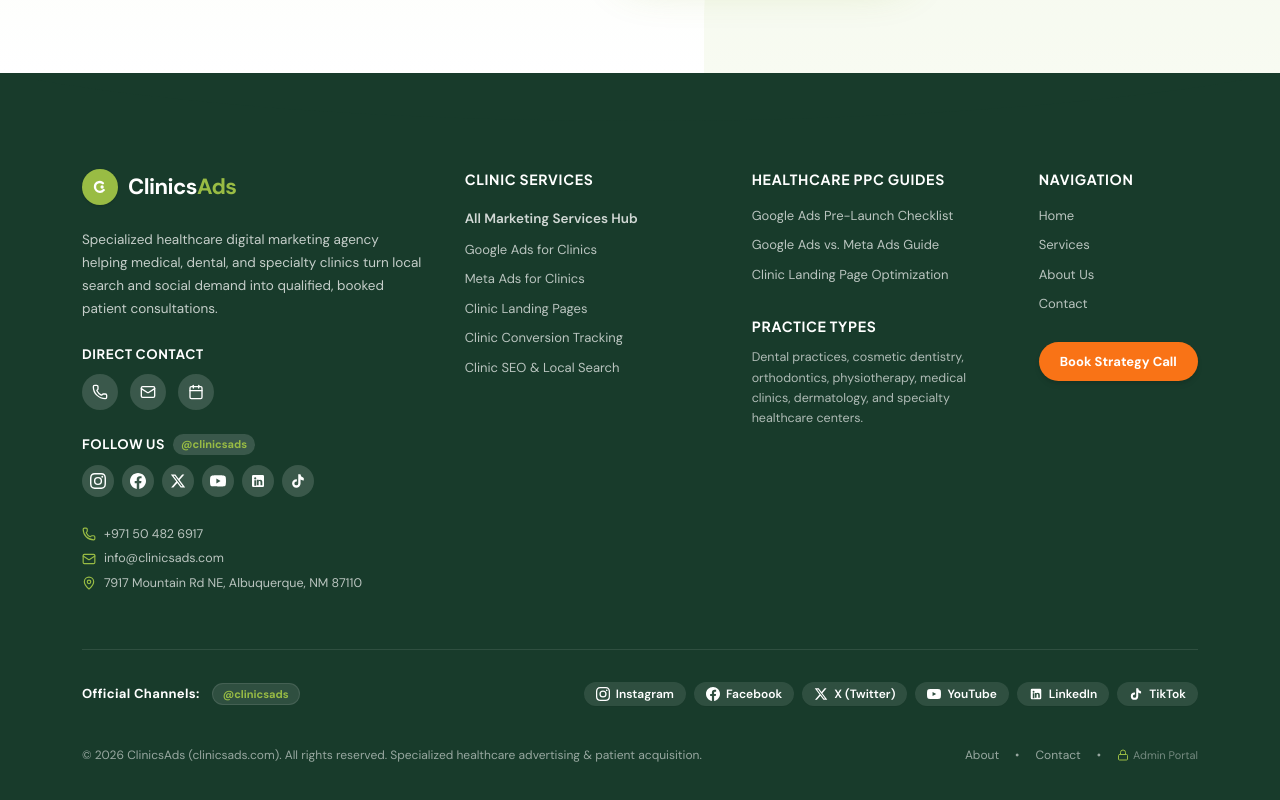
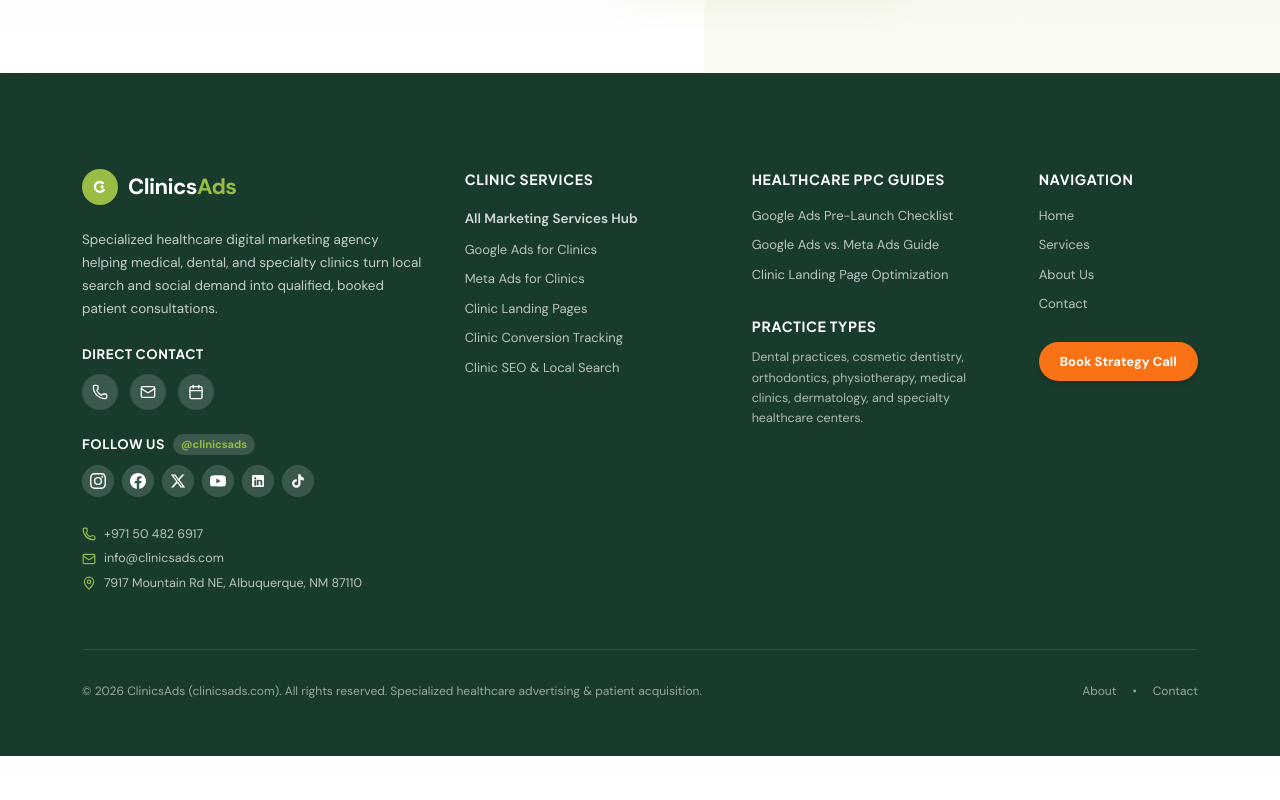
Before and after one commit to growlimomiraj/clinicsads, a React (Vite) app: page / in a window 1280 px wide. Shown: the part 4127-4927 px from the top of the page. After the commit the page ends 4883 px from the top, so only its background shows below. Built offline with nearby package versions, Linux system fonts and the light colour scheme.

Commit message:
fix(footer): hide redundant bottom social media bar and admin portal link

```diff
--- a/src/components/Footer.tsx
+++ b/src/components/Footer.tsx
@@ -1,5 +1,5 @@
 import React from 'react';
-import { Calendar, Mail, Phone, MapPin, ExternalLink, Lock } from 'lucide-react';
+import { Calendar, Mail, Phone, MapPin, ExternalLink } from 'lucide-react';
 import { SITE_CONFIG } from '../data/siteContent';
 import { BrandWordmark } from './BrandWordmark';
 import { Link } from './Link';
@@ -361,36 +361,8 @@
           </div>
         </div>
 
-        {/* Bottom Social Media Hub Bar with all 6 channels: Instagram, Facebook, X, YouTube, LinkedIn, TikTok */}
-        <div className="pt-8 pb-6 border-t border-white/10 flex flex-col sm:flex-row items-start sm:items-center justify-between gap-4">
-          <div className="flex items-center gap-3">
-            <span className="text-[13px] font-bold text-white tracking-wide">
-              Official Channels:
-            </span>
-            <span className="text-[11px] font-bold px-2.5 py-0.5 rounded-full bg-white/10 text-[#99BC44] border border-white/10">
-              @clinicsads
-            </span>
-          </div>
-
-          <div className="flex items-center flex-wrap gap-2">
-            {socialLinks.map((item) => (
-              <a
-                key={item.id}
-                href={item.url}
-                target="_blank"
-                rel="noopener noreferrer"
-                className="inline-flex items-center gap-1.5 px-3 py-1 rounded-full bg-white/10 hover:bg-[#F97316] text-white transition-all text-xs font-semibold hover:-translate-y-0.5 shadow-2xs"
-                title={`${item.name} (@clinicsads)`}
-              >
-                <span className="w-3.5 h-3.5 flex items-center justify-center">{item.icon}</span>
-                <span>{item.name}</span>
-              </a>
-            ))}
-          </div>
-        </div>
-
         {/* Bottom Copyright & Disclaimer Bar */}
-        <div className="pt-4 flex flex-col sm:flex-row items-start sm:items-center justify-between gap-4 text-[12px] text-white/55">
+        <div className="pt-8 border-t border-white/10 flex flex-col sm:flex-row items-start sm:items-center justify-between gap-4 text-[12px] text-white/55">
           <p>
             © {new Date().getFullYear()} ClinicsAds ({SITE_CONFIG.domain}). All rights reserved. Specialized healthcare advertising &amp; patient acquisition.
           </p>
@@ -410,16 +382,6 @@
             >
               Contact
             </Link>
-            <span>•</span>
-            <Link
-              href="/admin/"
-              onClick={() => onNavigate('admin')}
-              className="hover:text-white/80 transition-colors inline-flex items-center gap-1 text-[11px] text-white/40"
-              title="Secure Admin Portal"
-            >
-              <Lock className="w-3 h-3 text-[#99BC44]" />
-              <span>Admin Portal</span>
-            </Link>
           </div>
         </div>
       </div>
```
